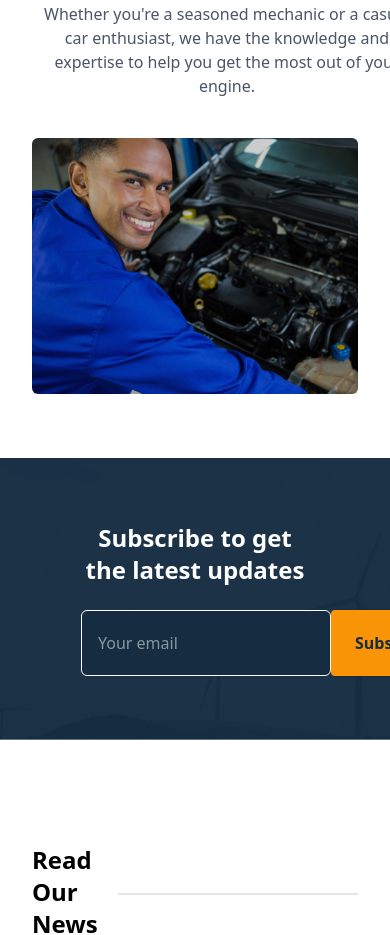
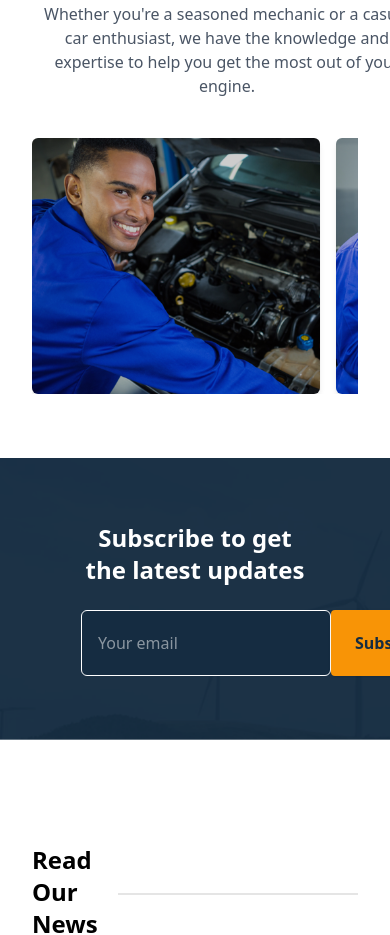
Before and after one commit to zUzI-verse/Cassidy-Oil, a React (Vite) app: page / in a window 390 px wide. Shown: the part 4000-4935 px from the top of the page. Built offline with nearby package versions, Linux system fonts and the light colour scheme.

Commit message:
Worked on the Engine slider

```diff
--- a/src/Components/EngineCare.tsx
+++ b/src/Components/EngineCare.tsx
@@ -1,43 +1,11 @@
-import React, { useState, useRef } from "react";
+
 import { MechA, MechB, MechC } from "../assets";
 
 
 const EngineCare: React.FC = () => {
   const images = [MechB, MechA, MechC];
-  const [currentIndex, setCurrentIndex] = useState(0);
-  const touchStartX = useRef(0);
-  const touchEndX = useRef(0);
 
-// Swipe logic
-  const nextSlide = () => {
-    setCurrentIndex((prevIndex) =>
-      prevIndex === images.length - 1 ? 0 : prevIndex + 1
-    );
-  };
- const prevSlide = () => {
-    setCurrentIndex((prevIndex) =>
-      prevIndex === 0 ? images.length - 1 : prevIndex - 1
-    );
-  };
-const handleTouchStart = (e: React.TouchEvent) => {
-    touchStartX.current = e.touches[0].clientX;
-  };
-
-  const handleTouchMove = (e: React.TouchEvent) => {
-    touchEndX.current = e.touches[0].clientX;
-  };
-
-  const handleTouchEnd = () => {
-    const distance = touchStartX.current - touchEndX.current;
-    if (distance > 50) {
-      nextSlide();
-    } else if (distance < -50) {
-      prevSlide();
-    }
-  };
-
-
-  return (
+ return (
     <section className="px-8 py-16 max-w-6xl mx-auto text-center">
       <h2 className="text-3xl md:text-4xl font-bold mb-4">
         Protect Your Engine with <br />
@@ -49,30 +17,28 @@ const handleTouchStart = (e: React.TouchEvent) => {
         engine.
       </p>
 
-      {/* Mobile View: Swipe Slider */}
+      {/* Mobile View: Horizontal Scroll Slider */}
       <div
-        className="relative w-full overflow-hidden md:hidden"
-        onTouchStart={handleTouchStart}
-        onTouchMove={handleTouchMove}
-        onTouchEnd={handleTouchEnd}
+        className="
+          flex space-x-4 overflow-x-auto snap-x snap-mandatory
+          [-ms-overflow-style:none] [scrollbar-width:none]
+          [&::-webkit-scrollbar]:hidden
+          md:hidden
+        "
       >
-        <div
-          className="flex transition-transform ease-in-out duration-500"
-          style={{ transform: `translateX(-${currentIndex * 100}%)` }}
-        >
-          {images.map((img, idx) => (
+        {images.map((img, idx) => (
+          <div key={idx} className="flex-shrink-0 w-72 snap-center">
             <img
-              key={idx}
               src={img}
               alt={`slide-${idx}`}
-              className="w-full h-64 object-cover  flex-shrink-0 rounded-md shadow-md"
+              className="w-full h-64 object-cover rounded-md shadow-md"
             />
-          ))}
-        </div>
+          </div>
+        ))}
       </div>
 
       {/* Desktop View: Grid */}
-      <div className="hidden md:grid grid-cols-1 sm:grid-cols-2 md:grid-cols-3 gap-6">
+      <div className="hidden md:grid grid-cols-1 sm:grid-cols-2 md:grid-cols-3 gap-6 mt-6">
         <img
           src={MechB}
           alt="Mechanic working"
@@ -90,7 +56,7 @@ const handleTouchStart = (e: React.TouchEvent) => {
         />
       </div>
     </section>
-  );
+ );
 };
 
 export default EngineCare;
```
